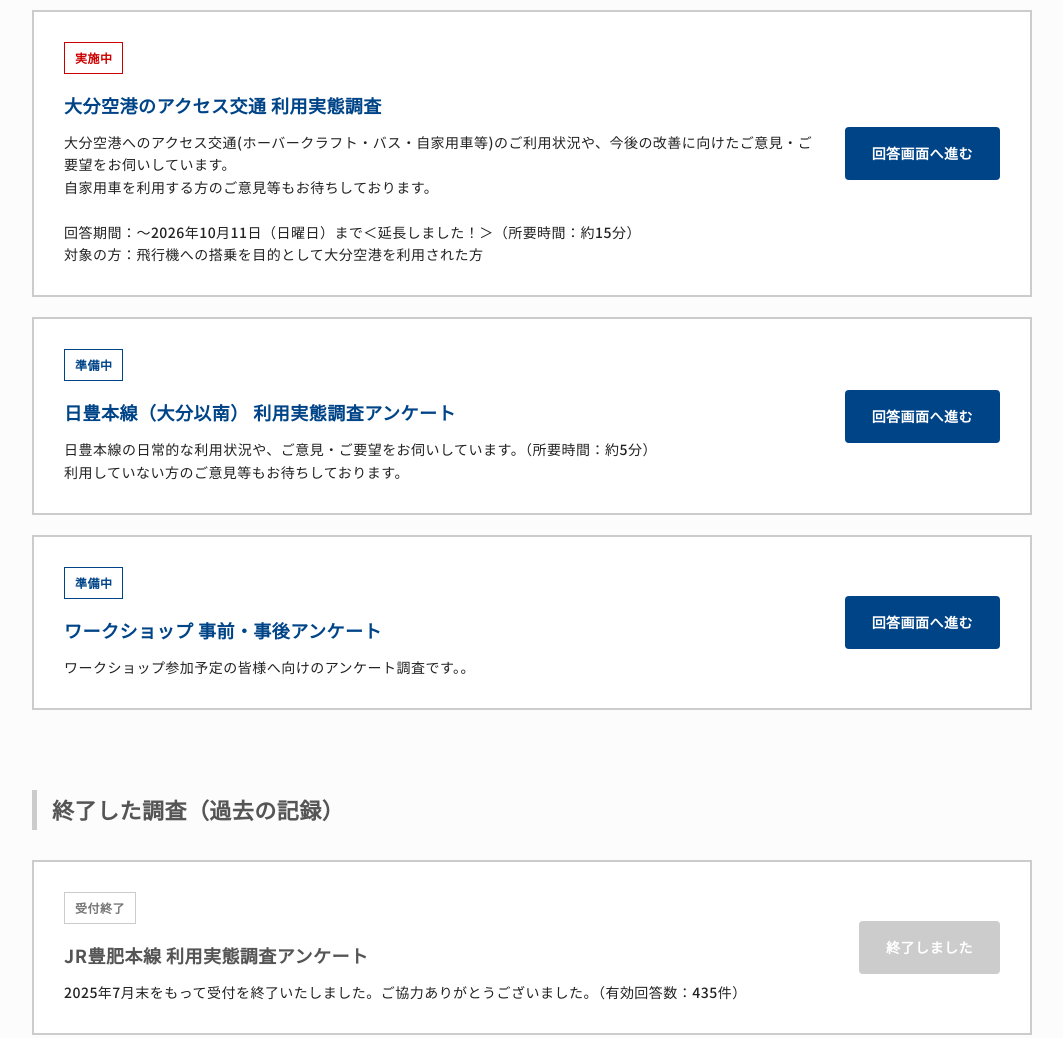
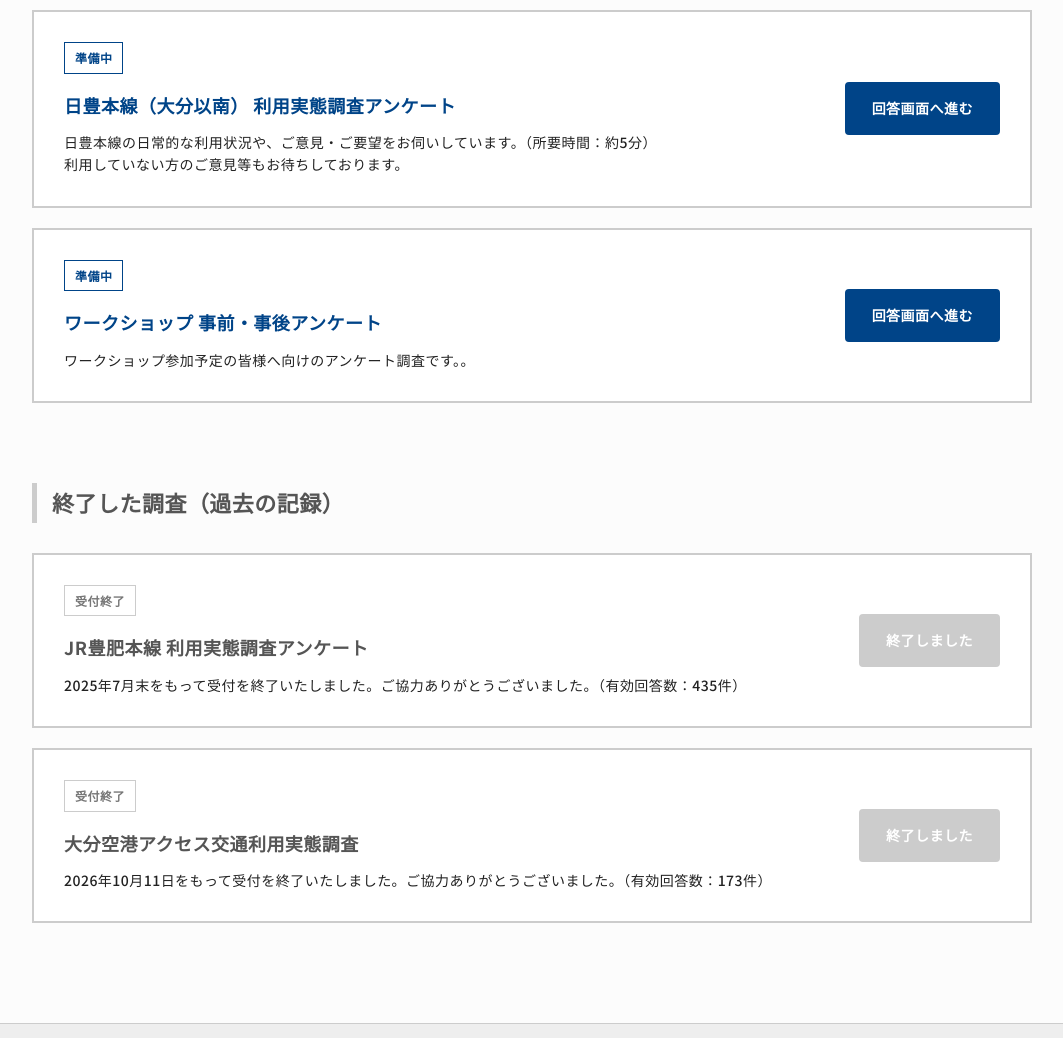
Before and after one commit to ktsudat/mierukaPJ, a plain HTML site: page survey.html in a window 1280 px wide. Shown: the part 380-1418 px from the top of the page, without its empty margins (108-1171 px from the left). Drawn offline with Linux system fonts and the light colour scheme.

Commit message:
新サイト追加+アンケ終了処理

```diff
--- a/survey.html
+++ b/survey.html
@@ -270,14 +270,6 @@
         <h2 class="category-title">現在受付中の調査</h2>
         <div class="survey-list">
 
-            <a href="https://forms.gle/6NLzEfhfiWGqUq6j6" target="_blank" class="survey-card">
-                <div class="survey-info">
-                    <span class="survey-status status-active">実施中</span>
-                    <h3 class="survey-name">大分空港のアクセス交通 利用実態調査</h3>
-                    <p class="survey-desc">大分空港へのアクセス交通(ホーバークラフト・バス・自家用車等)のご利用状況や、今後の改善に向けたご意見・ご要望をお伺いしています。<br>自家用車を利用する方のご意見等もお待ちしております。<br><br>回答期間：～2026年10月11日（日曜日）まで＜延長しました！＞（所要時間：約15分）<br>対象の方：飛行機への搭乗を目的として大分空港を利用された方</p>
-                </div>
-                <div class="survey-btn">回答画面へ進む</div>
-            </a>
             <a href="https://docs.google.com/forms/d/e/1FAIpQLSfOtc9T5BD_DMuFkImhS_pc1DKcp-GqUivDsSOAf_h_7y-8gw/viewform?usp=sharing&ouid=113512305601176050418" target="_blank" class="survey-card">
                 <div class="survey-info">
                     <span class="survey-status status-active" style="color: #004488; border-color: #004488;">準備中</span>
@@ -306,6 +298,15 @@
                 </div>
                 <div class="survey-btn disabled">終了しました</div>
             </div>
+
+            <div class="survey-card closed">
+                <div class="survey-info">
+                    <span class="survey-status status-closed">受付終了</span>
+                    <h3 class="survey-name" style="color: var(--text-light);">大分空港アクセス交通利用実態調査</h3>
+                    <p class="survey-desc">2026年10月11日をもって受付を終了いたしました。ご協力ありがとうございました。（有効回答数：173件）</p>
+                </div>
+                <div class="survey-btn disabled">終了しました</div>
+            </div>
         </div>
     </div>
 
@@ -330,6 +331,7 @@
                         <li><a href="https://sites.google.com/view/oita-hover-log" target="_blank">ホーバー運行記録帳</a></li>
                         <li><a href="https://www.jrkyushu.co.jp/" target="_blank">JR九州 公式サイト</a></li>
                         <li><a href="https://ktsudat.github.io/daiyaguramupj/" target="_blank">ダイヤグラム作成ツール｜スジ屋</a></li>
+                        <li><a href="https://ktsudat.github.io/datasitateya-PJ/" target="_blank">アンケート数値化・分析支援ツール｜データ仕立て屋</a></li>
                     </ul>
                 </div>
                 <div class="footer-col">
```
Also changed, not shown: about.html (+1 -0 lines), faq.html (+1 -0 lines), index.html (+6 -0 lines), map.html (+1 -0 lines), news.html (+1 -0 lines), profile.html (+12 -0 lines), terms.html (+1 -0 lines), image/datasitateuaTOP.png (added).
